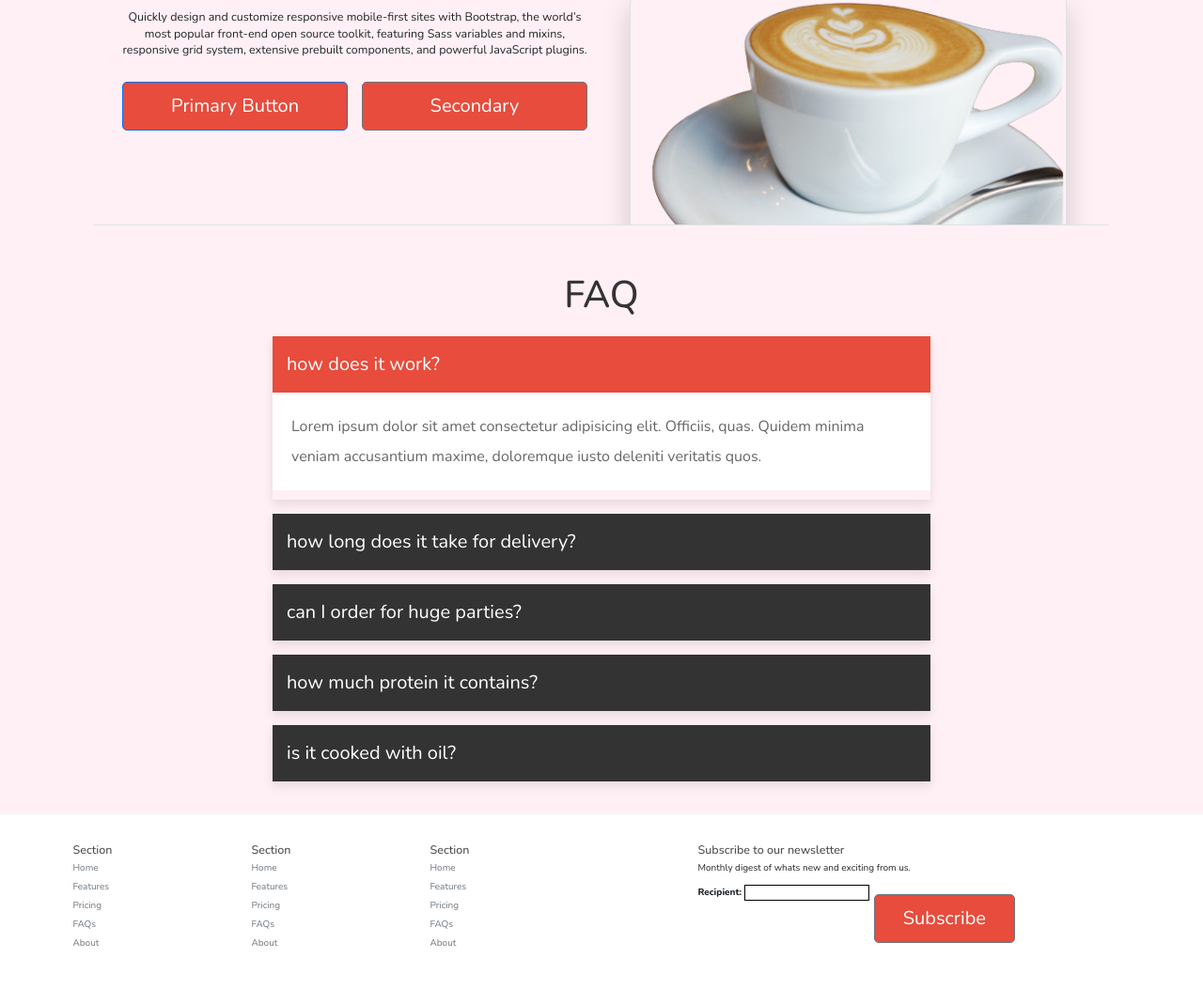
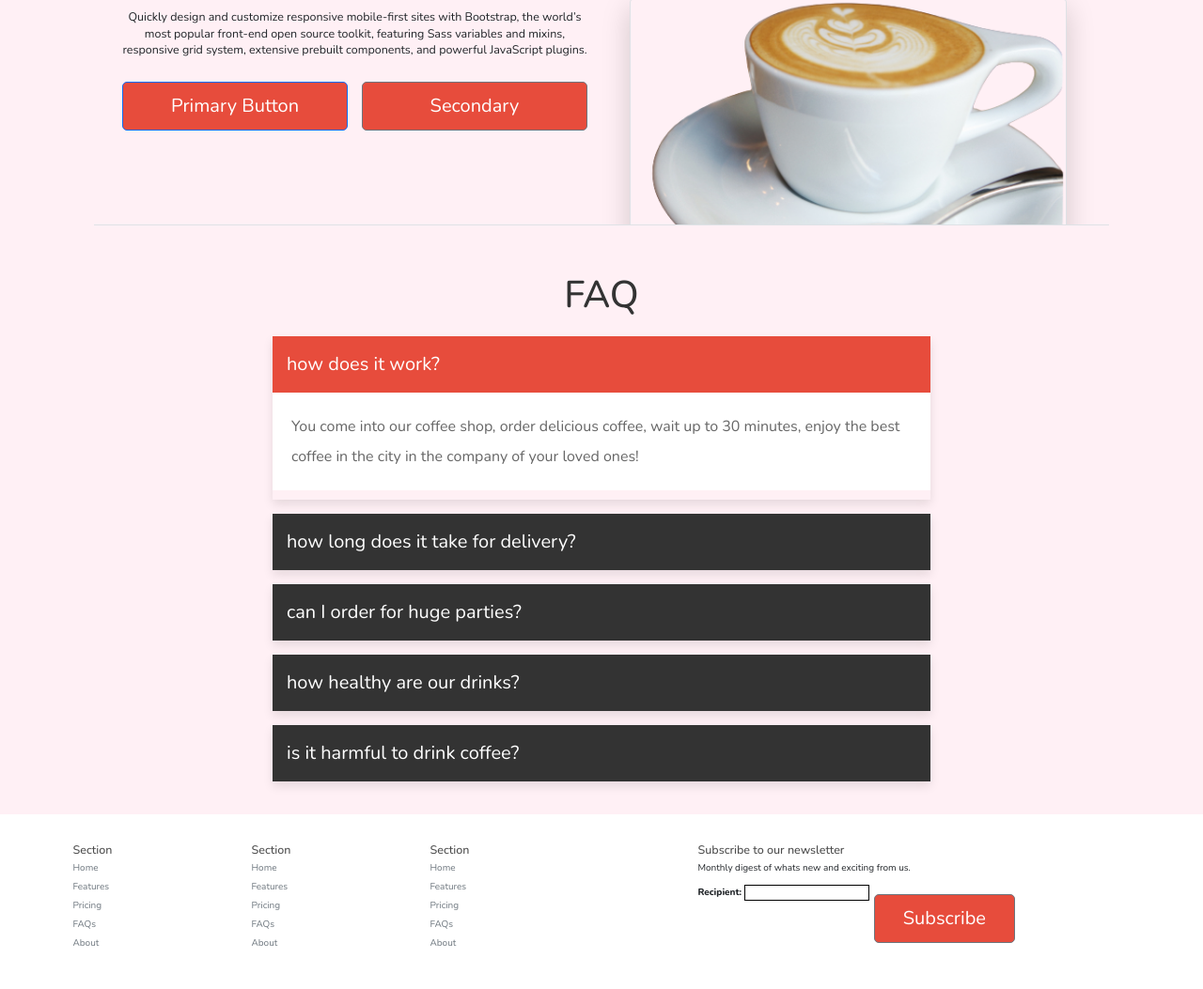
Before and after one commit to sdu-be-22/Vigorous, a Django app: page / in a window 1280 px wide. Shown: the part 2702-3755 px from the top of the page at 94% size. Run offline with Django 4.2, Linux system fonts and the light colour scheme; some libraries are stand-ins or nearby versions.

Commit message:
text of faq

```diff
--- a/coffeeshop/shop/templates/shop/basic.html
+++ b/coffeeshop/shop/templates/shop/basic.html
@@ -365,7 +365,6 @@ a:hover {
   </div>
 
 <!-- faq section starts  -->
-
 <section class="faq" id="faq">
 
   <h1 class="heading">FAQ</h1>
@@ -378,7 +377,7 @@ a:hover {
            <i class="fas fa-angle-down"></i>
         </div>
         <p class="accrodion-content">
-           Lorem ipsum dolor sit amet consectetur adipisicing elit. Officiis, quas. Quidem minima veniam accusantium maxime, doloremque iusto deleniti veritatis quos.
+           You come into our coffee shop, order delicious coffee, wait up to 30 minutes, enjoy the best coffee in the city in the company of your loved ones!
         </p>
      </div>
 
@@ -388,7 +387,7 @@ a:hover {
            <i class="fas fa-angle-down"></i>
         </div>
         <p class="accrodion-content">
-           Lorem ipsum dolor sit amet consectetur adipisicing elit. Officiis, quas. Quidem minima veniam accusantium maxime, doloremque iusto deleniti veritatis quos.
+           We are brewing our coffee about five minutes, delivering is maximum 30 minutes,  we promise you!
         </p>
      </div>
 
@@ -398,35 +397,34 @@ a:hover {
            <i class="fas fa-angle-down"></i>
         </div>
         <p class="accrodion-content">
-           Lorem ipsum dolor sit amet consectetur adipisicing elit. Officiis, quas. Quidem minima veniam accusantium maxime, doloremque iusto deleniti veritatis quos.
+           Yes, of course ! You can order at least 100 coffees from us, we are only glad to receive your orders!
         </p>
      </div>
 
      <div class="accordion">
         <div class="accordion-heading">
-           <span>how much protein it contains?</span>
+           <span>how healthy are our drinks?</span>
            <i class="fas fa-angle-down"></i>
         </div>
         <p class="accrodion-content">
-           Lorem ipsum dolor sit amet consectetur adipisicing elit. Officiis, quas. Quidem minima veniam accusantium maxime, doloremque iusto deleniti veritatis quos.
+            We choose only the choicest grains of our coffee, they are brought straight from Brazil, recharge for the whole day with our drinks!
         </p>
      </div>
 
 
      <div class="accordion">
         <div class="accordion-heading">
-           <span>is it cooked with oil?</span>
+           <span>is it harmful to drink coffee?</span>
            <i class="fas fa-angle-down"></i>
         </div>
         <p class="accrodion-content">
-           Lorem ipsum dolor sit amet consectetur adipisicing elit. Officiis, quas. Quidem minima veniam accusantium maxime, doloremque iusto deleniti veritatis quos.
+         It's all a myth! Coffee is only needed to charge energy for the whole day and enjoy it every day!
         </p>
      </div>
 
   </div>
 
 </section>
-
 <!-- faq section ends -->
 </div>
 <script>
```
